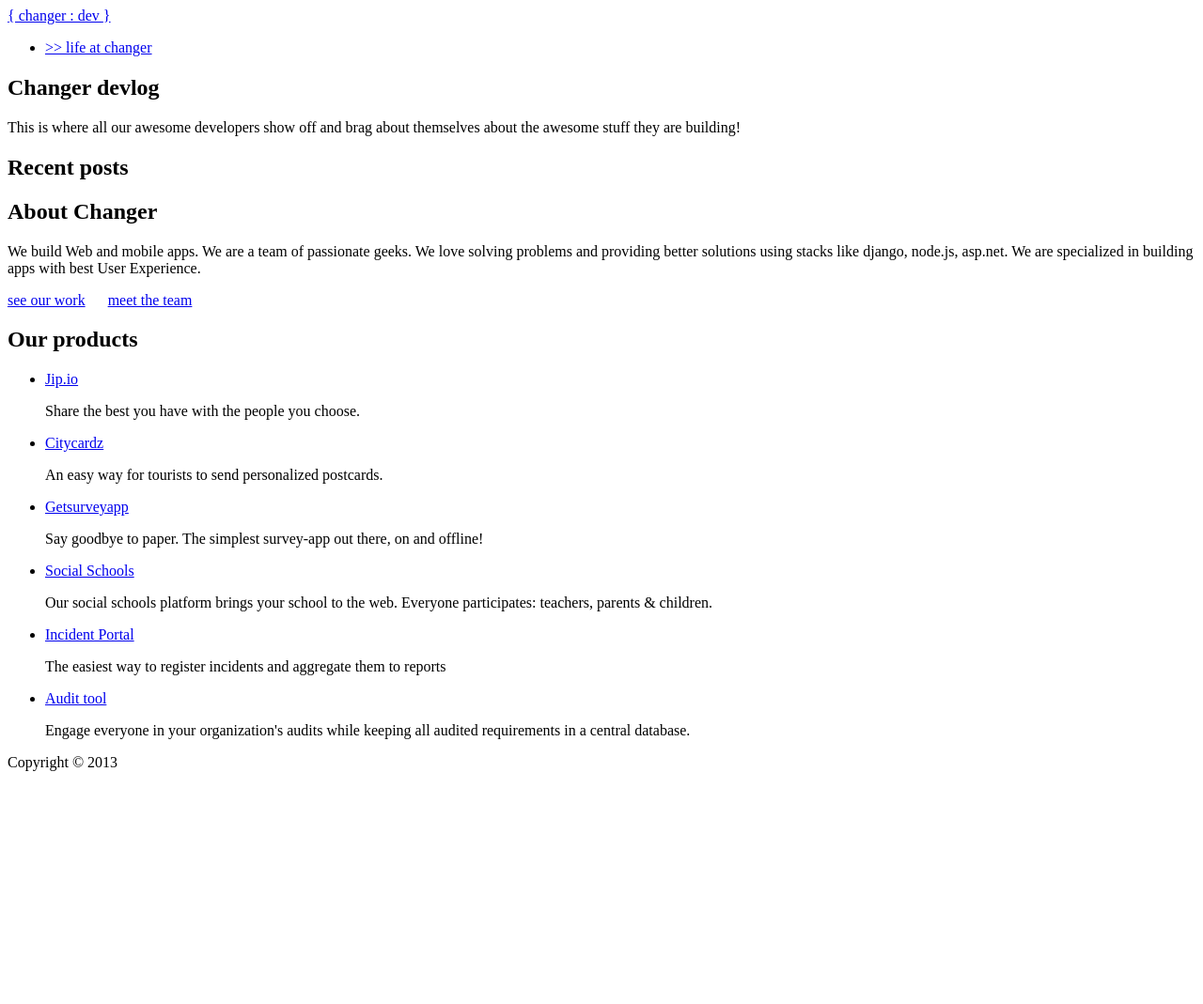
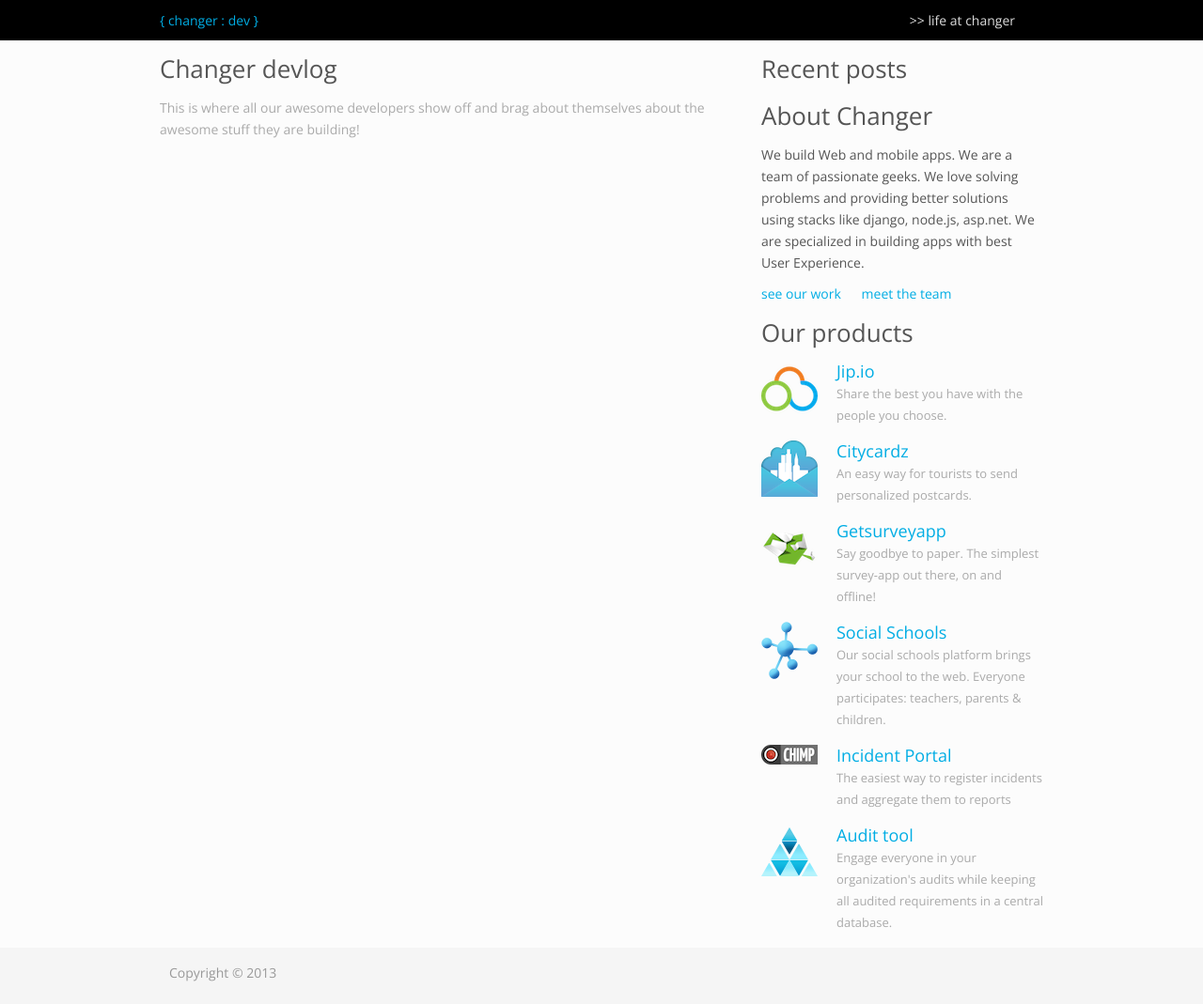
Before and after one commit to maddy9859/devlog, a Jekyll site: the page built from index.html, in a window 1280 px wide. Shown: the whole page at 94% size. Built offline with Jekyll 4.4.1, drawn with Linux system fonts in a browser that asks for light colours; Markdown is read by kramdown in place of the engine named in the settings; before the commit the page ends 900 px from its top, so only the background shows below that.

Commit message:
fix baseURL

```diff
--- a/_config.yml
+++ b/_config.yml
@@ -2,4 +2,4 @@
 permalink: /:year/:month/:day/:title/
 markdown: redcarpet
 exclude: [README.md]
-baseurl: /devlog
+baseurl: /devlog/
```
